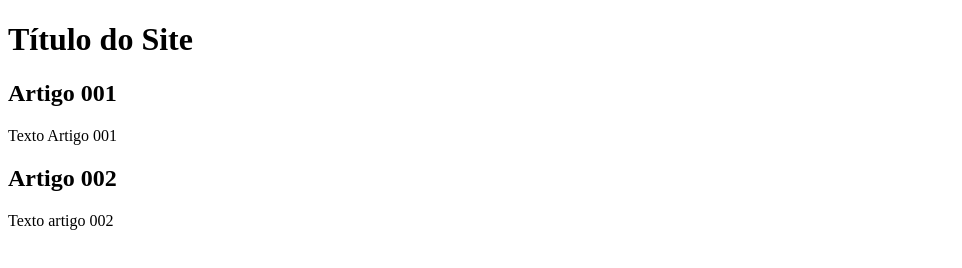
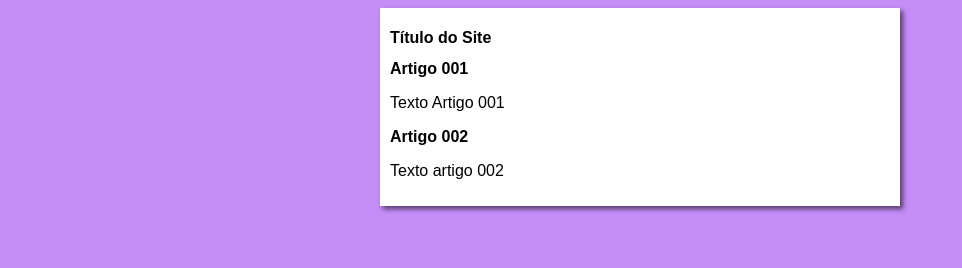
Before and after one commit to cleitonsantana39/projeto-site, a plain HTML site: page index.html in a window 1280 px wide. Shown: the whole page, without its empty margins (0-962 px from the left). Drawn offline with Linux system fonts and the light colour scheme.

Commit message:
iniciei o design

```diff
--- /dev/null
+++ b/estilos/style.css
@@ -0,0 +1,16 @@
+* {   /* CONFIGURAÇÃO PADRÃO DO CSS */
+    font-family: Arial, Helvetica, sans-serif;
+    font-size: 16px;
+}
+
+body{   /*CORPO DO SITE */
+    background-color: rgb(196, 141, 248)
+}
+
+main {
+    background-color: white;
+    width: 500px;
+    margin: auto;
+    box-shadow: 3px 3px 5px rgba(0, 0, 0, 0.589);
+    padding: 10px;
+}
--- a/index.html
+++ b/index.html
@@ -5,6 +5,7 @@
     <meta http-equiv="X-UA-Compatible" content="IE=edge">
     <meta name="viewport" content="width=device-width, initial-scale=1.0">
     <title>Título do Site</title>
+    <link rel="stylesheet" href="estilos/style.css">
 </head>
 
 <body>
```
